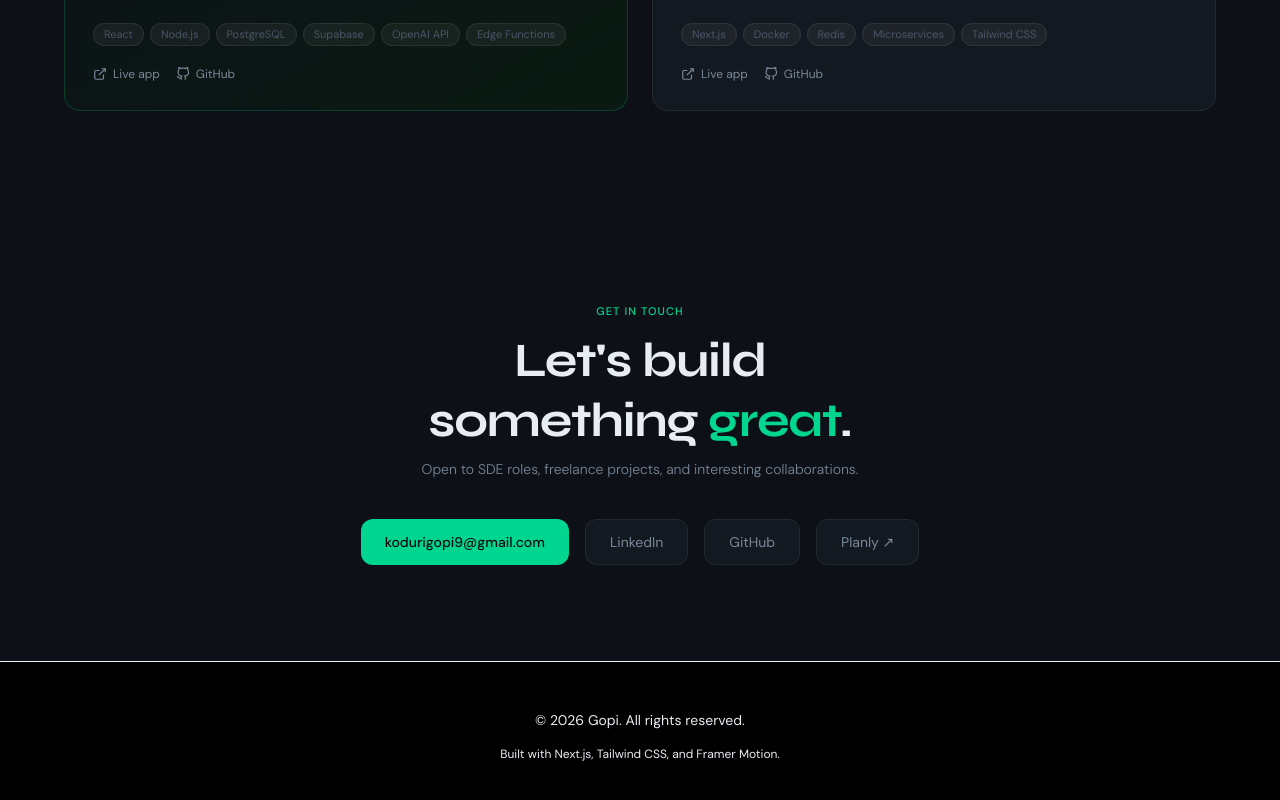
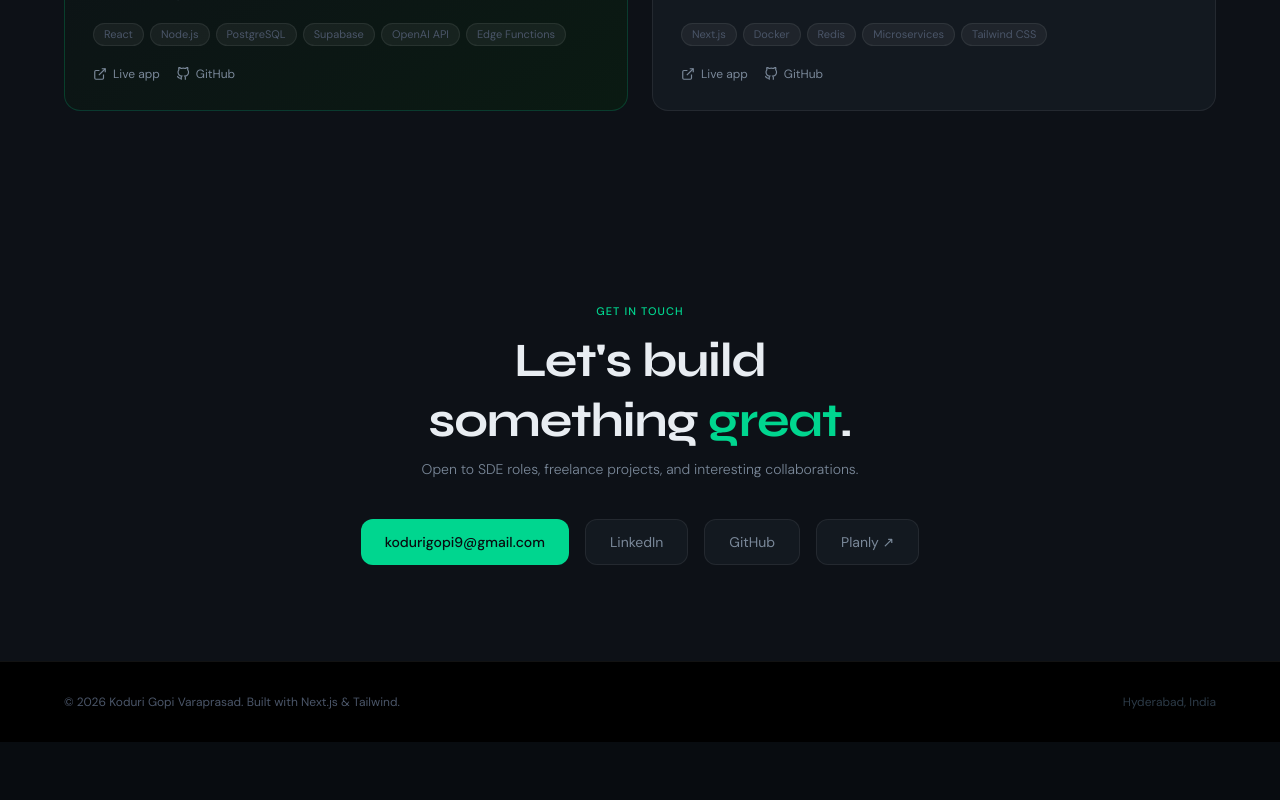
Before and after one commit to Gopi-varaprasad7/my-portfolio, a Next.js app: page / in a window 1280 px wide. Shown: the part 3822-4622 px from the top of the page. After the commit the page ends 4564 px from the top, so only its background shows below. Built offline with nearby package versions, Linux system fonts and the light colour scheme.

Commit message:
Footer  secctions are added

```diff
--- a/app/components/Footer.tsx
+++ b/app/components/Footer.tsx
@@ -1,31 +1,8 @@
-'use client'; // Required if you use hooks for hydration fixing
-
-import { useEffect, useState } from 'react';
-
-const Footer = () => {
-  const [year, setYear] = useState<number | null>(null);
-
-  // Use useEffect to set the year only on the client side
-  // This prevents hydration errors between server and client
-  useEffect(() => {
-    // eslint-disable-next-line react-hooks/set-state-in-effect
-    setYear(new Date().getFullYear());
-  }, []);
-
+export default function Footer() {
   return (
-    <footer className='border-t border-border py-12 bg-background'>
-      <div className='275 mx-auto px-4 md:px-6'>
-        <div className='flex flex-col items-center justify-center gap-4 text-center'>
-          <p className='text-sm text-muted-foreground'>
-            © {year || '2026'} Gopi. All rights reserved.
-          </p>
-          <p className='text-xs text-muted-foreground/60'>
-            Built with Next.js, Tailwind CSS, and Framer Motion.
-          </p>
-        </div>
-      </div>
+    <footer className="border-t border-border-dim py-8 px-[5vw] flex flex-col sm:flex-row items-center justify-between gap-4 text-center sm:text-left">
+      <p className="text-xs text-text-muted">© 2026 Koduri Gopi Varaprasad. Built with Next.js & Tailwind.</p>
+      <p className="text-xs text-[#2C3A47]">Hyderabad, India</p>
     </footer>
   );
-};
-
-export default Footer;
+}
```
